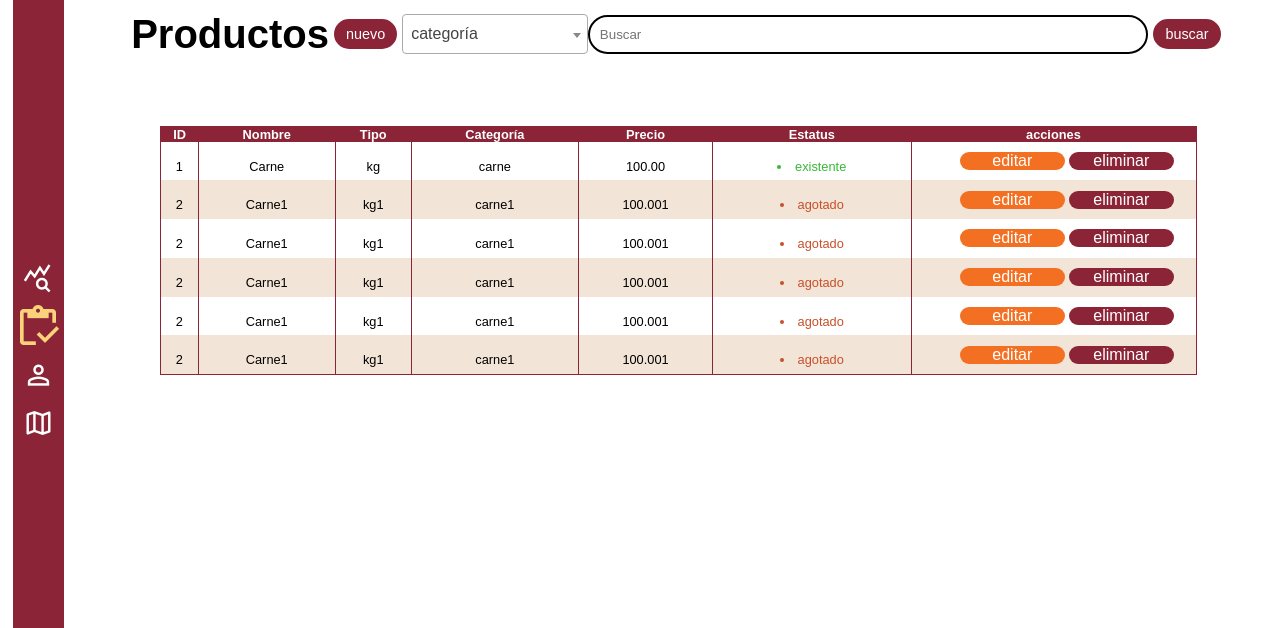
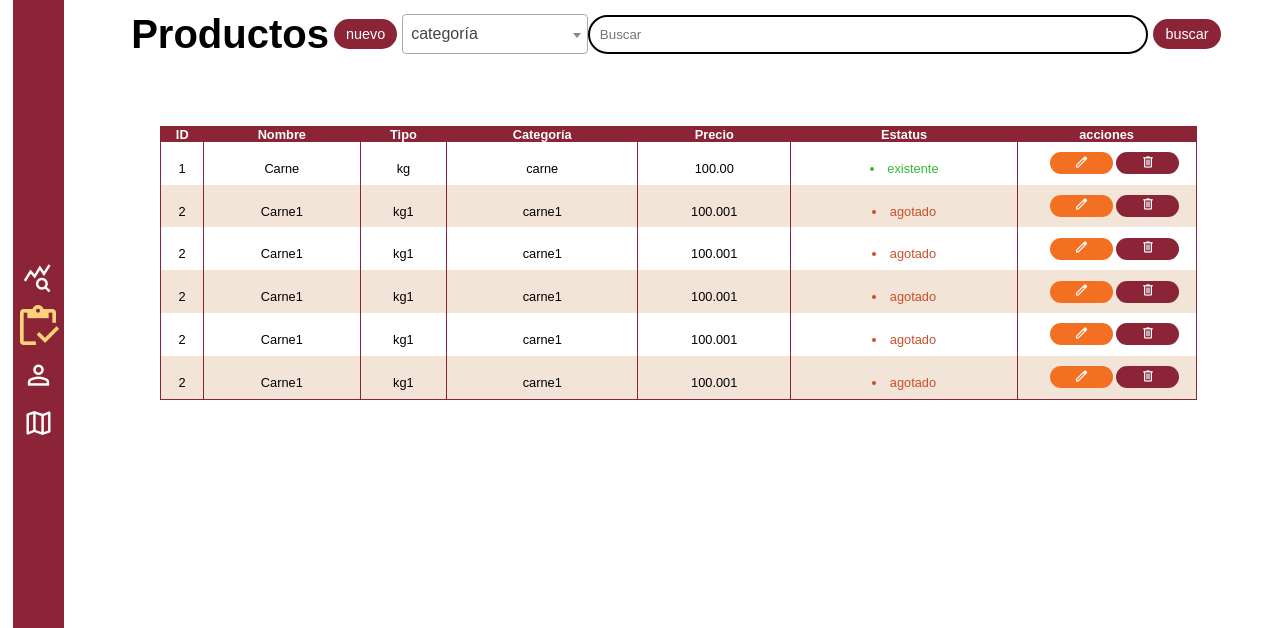
Before and after one commit to geo1605/integradora, a PHP site: page /resourses/productos.html in a window 1280 px wide. Shown: the part 60-688 px from the top of the page. Run offline with PHP 8.4, Linux system fonts and the light colour scheme; some libraries are stand-ins or nearby versions.

Commit message:
ahora si (actualizacion adaptabilidad de tablas)

```diff
--- a/integradora/resourses/productos.html
+++ b/integradora/resourses/productos.html
@@ -64,8 +64,8 @@
                 <td>100.00</td>
                 <td class="positive"><li>existente</li></td>
                 <td class="acciones">
-                    <button class="B_editar">editar</button>
-                    <button class="B_eliminar">eliminar</button>
+                    <button class="B_editar"><span class="material-symbols-outlined">edit</span></button>
+                    <button class="B_eliminar"><span class="material-symbols-outlined">delete</span></button>
                 </td>
              </tr>
              <tr>
@@ -76,8 +76,8 @@
                 <td>100.001</td>
                 <td class="negative"><li>agotado</li></td>
                 <td class="acciones">
-                    <button class="B_editar">editar</button>
-                    <button class="B_eliminar">eliminar</button>
+                    <button class="B_editar"><span class="material-symbols-outlined">edit</span></button>
+                    <button class="B_eliminar"><span class="material-symbols-outlined">delete</span></button>
                 </td>
             </tr>
             <tr>
@@ -88,8 +88,8 @@
                 <td>100.001</td>
                 <td class="negative"><li>agotado</li></td>
                 <td class="acciones">
-                    <button class="B_editar">editar</button>
-                    <button class="B_eliminar">eliminar</button>
+                    <button class="B_editar"><span class="material-symbols-outlined">edit</span></button>
+                    <button class="B_eliminar"><span class="material-symbols-outlined">delete</span></button>
                 </td>
             </tr>
             <tr>
@@ -100,8 +100,8 @@
                 <td>100.001</td>
                 <td class="negative"><li>agotado</li></td>
                 <td class="acciones">
-                    <button class="B_editar">editar</button>
-                    <button class="B_eliminar">eliminar</button>
+                    <button class="B_editar"><span class="material-symbols-outlined">edit</span></button>
+                    <button class="B_eliminar"><span class="material-symbols-outlined">delete</span></button>
                 </td>
             </tr>
             <tr>
@@ -112,8 +112,8 @@
                 <td>100.001</td>
                 <td class="negative"><li>agotado</li></td>
                 <td class="acciones">
-                    <button class="B_editar">editar</button>
-                    <button class="B_eliminar">eliminar</button>
+                    <button class="B_editar"><span class="material-symbols-outlined">edit</span></button>
+                    <button class="B_eliminar"><span class="material-symbols-outlined">delete</span></button>
                 </td>
             </tr>
             <tr>
@@ -124,8 +124,8 @@
                 <td>100.001</td>
                 <td class="negative"><li>agotado</li></td>
                 <td class="acciones">
-                    <button class="B_editar">editar</button>
-                    <button class="B_eliminar">eliminar</button>
+                    <button class="B_editar"><span class="material-symbols-outlined">edit</span></button>
+                    <button class="B_eliminar"><span class="material-symbols-outlined">delete</span></button>
                 </td>
             </tr>
         </table>
--- a/integradora/styles/tablas.css
+++ b/integradora/styles/tablas.css
@@ -57,12 +57,15 @@ tr:nth-child(even) {
     padding: 1%;
 }
 .B_editar, .B_eliminar {
-    font-size: 1rem;
+    padding: 1%;
     border: 0;
     border-radius: 30px;
     cursor: pointer;
     color: var(--color-white);
     width: 40%;
+}
+button .material-symbols-outlined {
+    font-size: 1rem;
 }
 
 .B_editar {
```
Also changed, not shown: integradora/resourses/empleados.html (+4 -4 lines).
